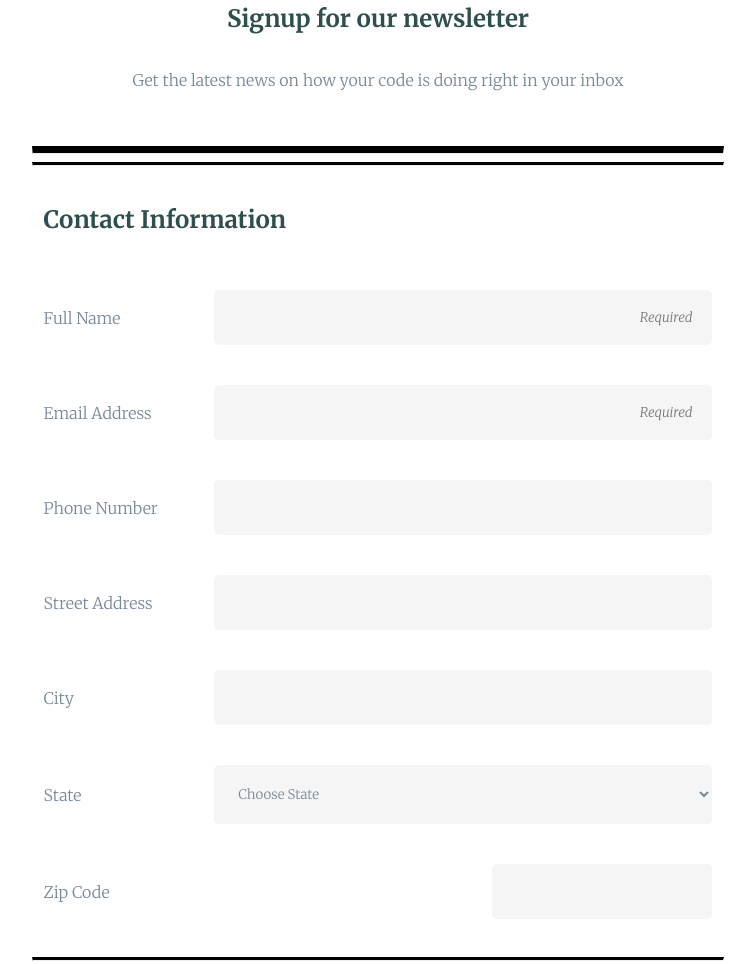
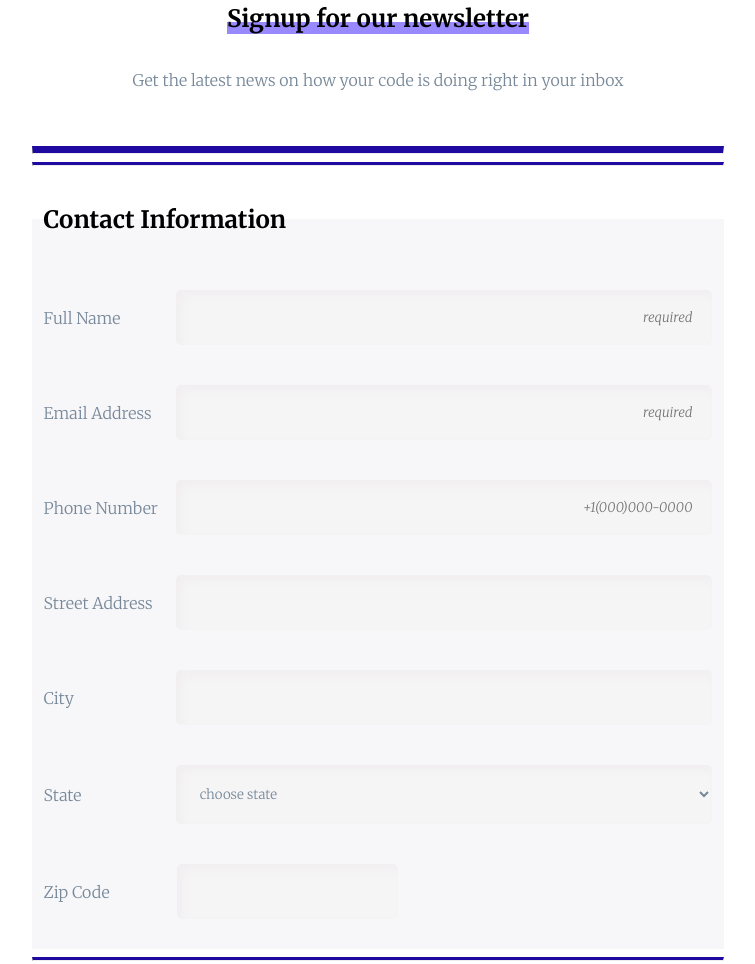
Before and after one commit to hbarber2/Tech-Degree-Project-3, a plain HTML site: page index.html in a window 1280 px wide. Shown: the part 130-1094 px from the top of the page, without its empty margins (262-1017 px from the left). Drawn offline with Linux system fonts and the light colour scheme.

Commit message:
Final Commit

```diff
--- a/css/style.css
+++ b/css/style.css
@@ -7,7 +7,7 @@ body {
 	margin: 0;
 	text-decoration: none;
 	background-color: whitesmoke;
-	color: darkslategray;
+	color: black;
 }
 
 header,
@@ -20,7 +20,7 @@ footer {
 }
 
 h1 {
-	background-color: darkslategray;
+	background-color: #1F0AA1;
 	color: white;
 	padding: 25px 0;
 	display: block;
@@ -34,6 +34,15 @@ legend,
 button {
 	font-size: 1.5em;
 }
+
+main .upper-section {
+	background-color: #F7F7FA;
+}
+
+h2{
+	background-image: linear-gradient(white 60%, #9989FF 40%);
+}
+
 
 h1,
 h2,
@@ -65,7 +74,7 @@ label{
 
 hr {
 	width: 90%;
-	border-top: 3px solid black;
+	border-top: 3px solid #1F0AA1;
 }
 
 .upper-section input,
@@ -75,6 +84,8 @@ textarea {
 	border-style: none;
 	width: 100%;
 	margin: 10px 0;
+	transition-duration: .5s;
+	box-shadow: 5px 5px 10px rgba(175, 121, 161, .05) inset;
 }
 
 input,
@@ -95,13 +106,14 @@ textarea {
 
 }
 
+
 footer {
 	margin: 25px;
 	font-style: italic;
 }
 
 button {
-	background-color: mediumaquamarine;
+	background-color: #1F0AA1;
 	font-family: 'Merriweather', serif;
 	color: white;
 	border-style: none;
@@ -120,6 +132,7 @@ input::placeholder {
 	text-align: right;
 	font-family: 'Merriweather', serif;
 	font-style: italic;
+	text-transform: lowercase;
 }
 
 input:focus,
@@ -141,10 +154,11 @@ textarea:focus {
 
 }
 
-.upper-section {
+.upper-section-flex {
 	display: flex;
 	flex-direction: column;
 }
+
 
 .low-section {
 	display: inline-block;
@@ -152,7 +166,11 @@ textarea:focus {
 
 .heading {
 	padding: 2em 0;
+
 }
+
+
+
 
 .select-menu {
 	font-family: 'Merriweather';
@@ -160,7 +178,7 @@ textarea:focus {
 }
 
 .thick {
-	border-top: 7px solid black;
+	border-top: 7px solid #1F0AA1;
 }
 
 
@@ -192,18 +210,23 @@ textarea:focus {
 	}
 
 	.upper-section label {
-		flex: 1 35%;
+		flex-basis:	25%;
 	}
 
 	fieldset .upper-section input,
 	fieldset .upper-section select {
-		flex: 1 65%;
+		flex-grow: 1;
+		flex-basis: 75%;
 	}
 
 	#zip {
+		width: 33%;
+		position: relative;
+		right: -20%;
+	}
 
-		max-width: 33%;
-
+	label[for="zip"] {
+		position: absolute;
 	}
 
 }
--- a/index.html
+++ b/index.html
@@ -10,7 +10,7 @@
 <body>
 
 		<header>
-		<h1>THE CODE REVIEW</h1>
+		<h1>The Code Review</h1>
 		</header>
 		<div class="wrapper">
 			<div class="heading">
@@ -27,15 +27,15 @@
 								<legend>Contact Information</legend>
 								<div class="upper-section-flex">
 									<label for="name">Full Name</label>
-									<input type="text" id="name" name="user-name" placeholder="Required">
+									<input type="text" id="name" name="user-name" placeholder="Required" required>
 								</div>
 								<div class="upper-section-flex">
 									<label for="email">Email Address</label>
-									<input type="email" id="email" name="user-email" placeholder="Required">
+									<input type="email" id="email" name="user-email" placeholder="Required" required>
 								</div>
 								<div class="upper-section-flex">
 									<label for="phone">Phone Number</label>
-									<input type="tel" id="phone" name="user-phone">
+									<input type="tel" id="phone" name="user-phone" placeholder="+1(000)000-0000">
 								</div>
 								<div class="upper-section-flex">
 									<label for="address">Street Address</label>
@@ -48,7 +48,7 @@
 								<div class="upper-section-flex">
 									<label for="state">State</label>
 									<select class="select-menu" id="state" name="user-state">
-												<option value="" disabled selected hidden>Choose State</option>
+												<option value="" disabled selected hidden>choose state</option>
 												<option value="AL">Alabama</option>
 												<option value="AK">Alaska</option>
 												<option value="AZ">Arizona</option>
```
